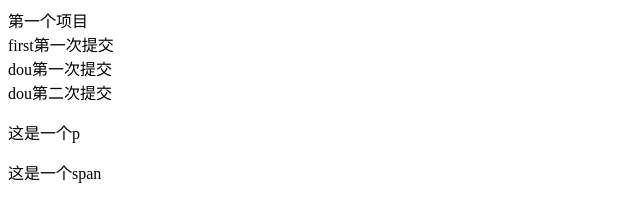
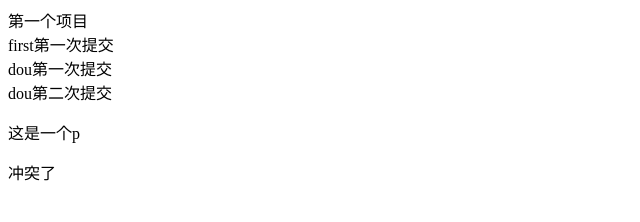
Before and after one commit to doujintao/first, a plain HTML site: page index.html in a window 1280 px wide. Shown: the full height of the page, 0-640 px from the left. Drawn offline with Linux system fonts and the light colour scheme.

Commit message:
冲突了

```diff
--- a/index.html
+++ b/index.html
@@ -12,6 +12,6 @@
     <div>dou第一次提交</div>
     <div>dou第二次提交</div>
     <p>这是一个p</p>
-    <span>这是一个span</span>
+    <div>冲突了</div>
 </body>
 </html>
```
